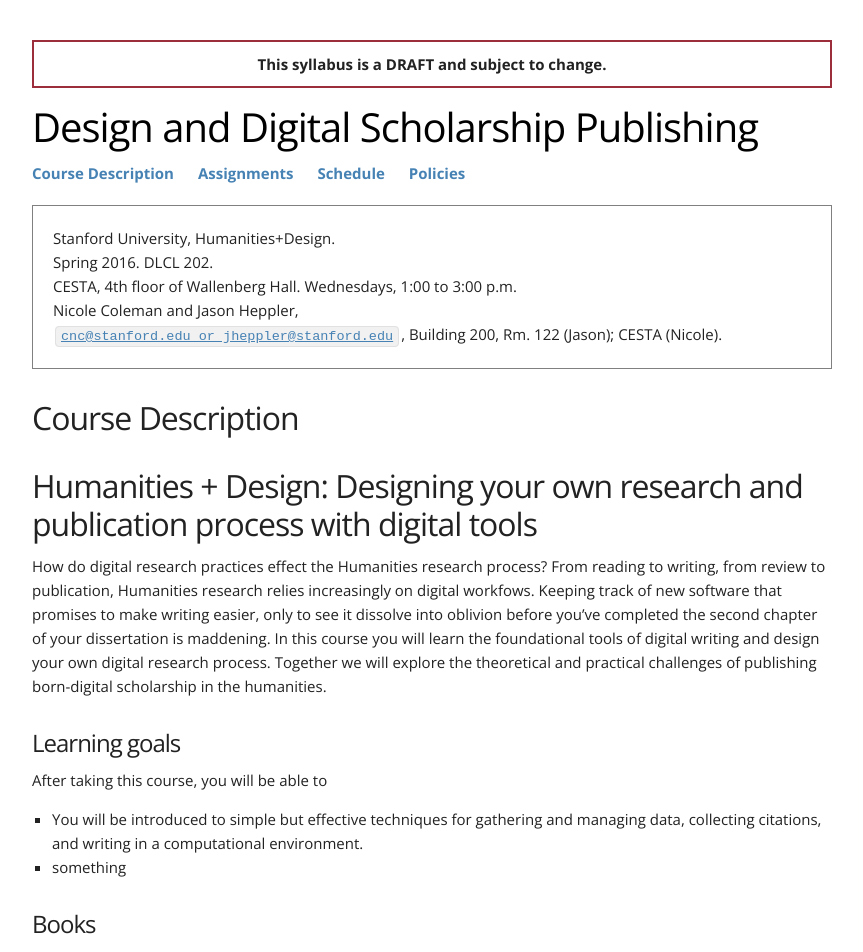
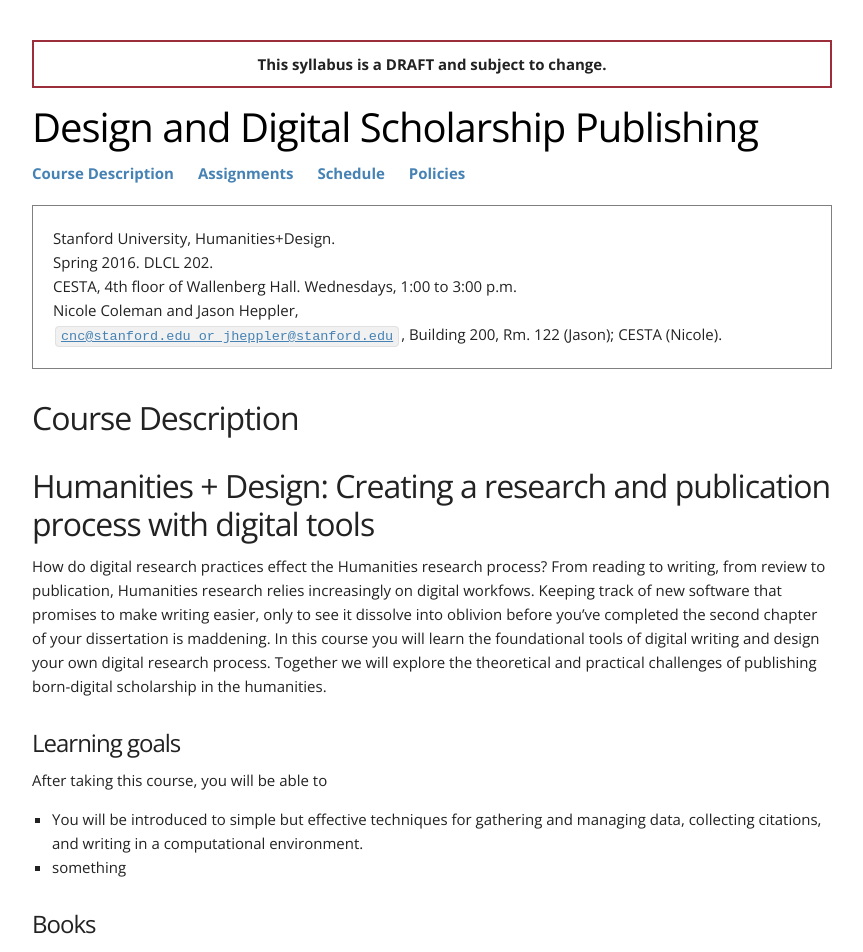
Before and after one commit to cestastanford/dh-publishing, a Jekyll site: the page built from source/index.md, in a window 1280 px wide. Shown: the top 952 px of the page, without its empty margins (208-1071 px from the left). Built offline with Jekyll 4.4.1, drawn with Linux system fonts in a browser that asks for light colours.

Commit message:
Update index.md

```diff
--- a/source/index.md
+++ b/source/index.md
@@ -4,7 +4,7 @@ order: 1
 title: Course Description
 ...
 
-#Humanities + Design: Designing your own research and publication process with digital tools
+#Humanities + Design: Creating a research and publication process with digital tools
 
 How do digital research practices effect the Humanities research process? From reading to writing, from review to publication, Humanities research relies increasingly on digital workfows. Keeping track of new software that promises to make writing easier, only to see it dissolve into oblivion before you've completed the second chapter of your dissertation is maddening. In this course you will learn the foundational tools of digital writing and design your own digital research process. Together we will explore the theoretical and practical challenges of publishing born-digital scholarship in the humanities.
 
```
